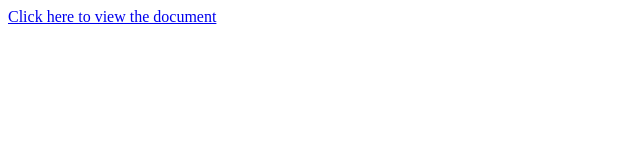
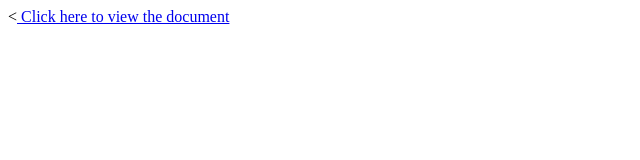
Before and after one commit to AdibaVinci/pdf-taker, a plain HTML site: page index.html in a window 1280 px wide. Shown: the full height of the page, 0-640 px from the left. Drawn offline with Linux system fonts and the light colour scheme.

Commit message:
Update index.html

```diff
--- a/index.html
+++ b/index.html
@@ -1,3 +1,3 @@
 <html>
- <p></p> <a href="https://github.com/AdibaVinci/pdf-taker/blob/main/001%20SDS%2021-09%203M%20HI%20Strength%20Spray%20Adhesive%2090.pdf"> Click here to view the document </a> </p>
+ <p><<a href="https://github.com/AdibaVinci/pdf-taker/blob/main/001%20SDS%2021-09%203M%20HI%20Strength%20Spray%20Adhesive%2090.pdf"> Click here to view the document </a> </p>
 </html>
```
